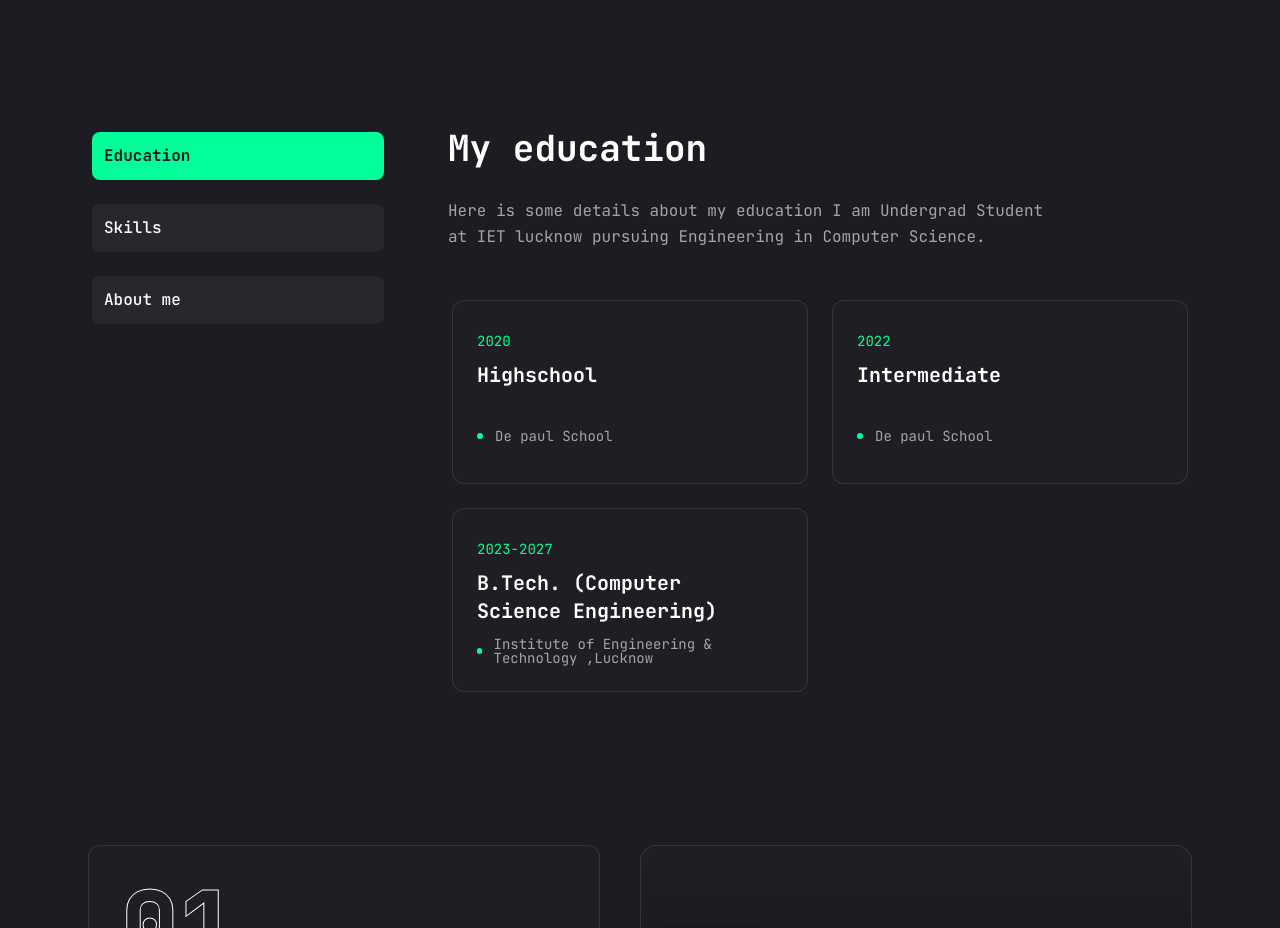
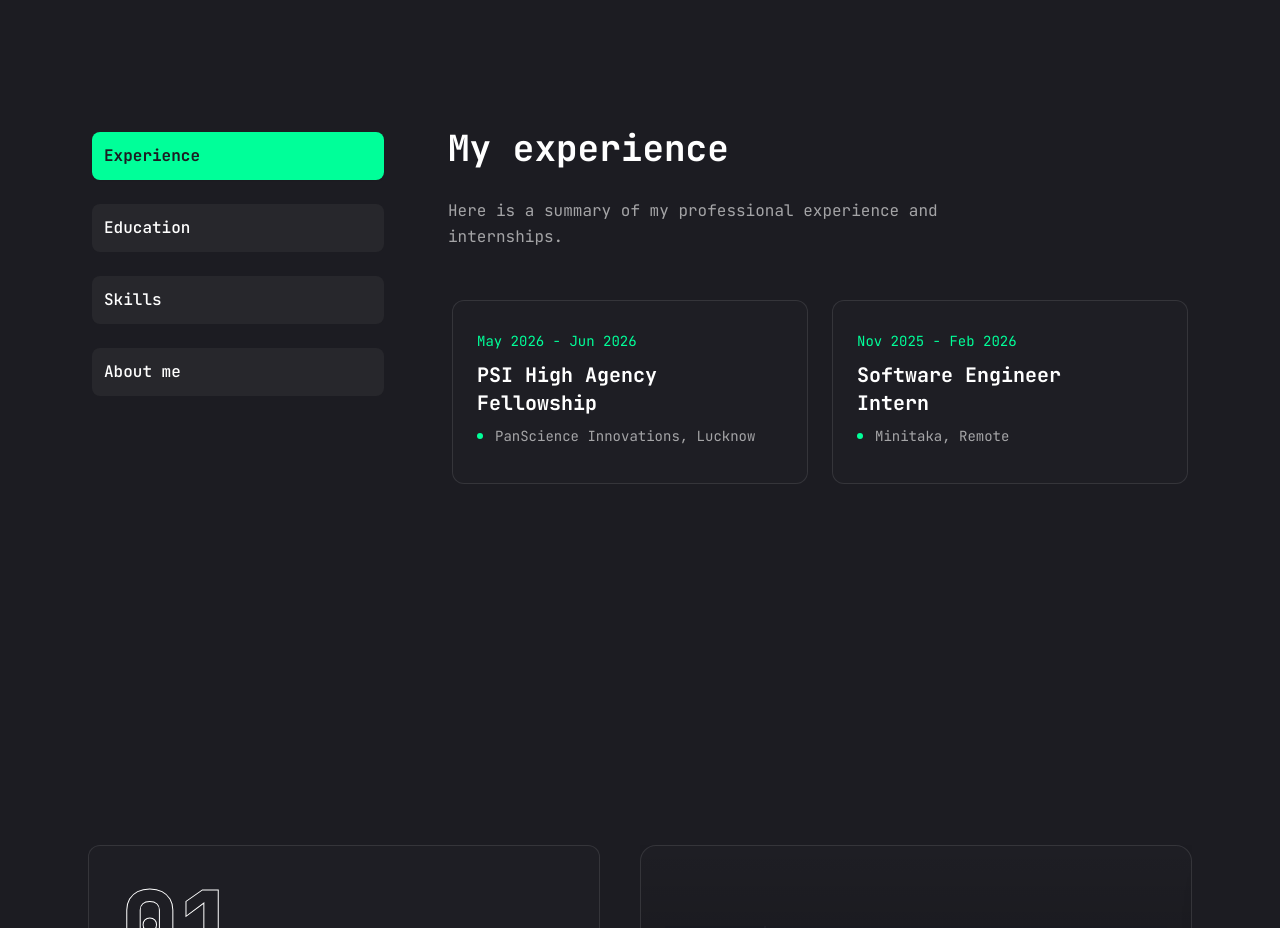
Before and after one commit to ShivanshKaushik007/Shivansh, a Next.js app: page / in a window 1280 px wide. Shown: the part 1800-2728 px from the top of the page. Built offline with nearby package versions, Linux system fonts and the light colour scheme.

Commit message:
experience section add

```diff
--- a/components/sections/Resume.jsx
+++ b/components/sections/Resume.jsx
@@ -43,6 +43,25 @@ const about = {
     {
       fieldName: "Languages",
       fieldValue: "English, Hindi",
+    },
+  ],
+};
+
+// experience data
+const experience = {
+  title: "My experience",
+  description:
+    "Here is a summary of my professional experience and internships.",
+  items: [
+    {
+      company: "PanScience Innovations, Lucknow",
+      position: "PSI High Agency Fellowship",
+      duration: "May 2026 - Jun 2026",
+    },
+    {
+      company: "Minitaka, Remote",
+      position: "Software Engineer Intern",
+      duration: "Nov 2025 - Feb 2026",
     },
   ],
 };
@@ -130,10 +149,11 @@ const Resume = () => {
     >
       <div className="container mx-auto px-6 xl:px-12">
         <Tabs
-          defaultValue="education"
+          defaultValue="experience"
           className="flex flex-col xl:flex-row gap-[60px]"
         >
           <TabsList className="flex flex-col w-full max-w-[300px] mx-auto xl:mx-0 gap-6">
+            <TabsTrigger value="experience" className="w-full text-left justify-start">Experience</TabsTrigger>
             <TabsTrigger value="education" className="w-full text-left justify-start">Education</TabsTrigger>
             <TabsTrigger value="skills" className="w-full text-left justify-start">Skills</TabsTrigger>
             <TabsTrigger value="about" className="w-full text-left justify-start">About me</TabsTrigger>
@@ -141,6 +161,40 @@ const Resume = () => {
 
           {/* content */}
           <div className="min-h-[70vh] w-full">
+            {/* experience */}
+            <TabsContent value="experience" className="w-full">
+              <div className="flex flex-col gap-[30px] text-center xl:text-left">
+                <h3 className="text-4xl font-bold">{experience.title}</h3>
+                <p className="max-w-[600px] text-white/60 mx-auto xl:mx-0 leading-relaxed mb-4">
+                  {experience.description}
+                </p>
+                <ScrollArea className="h-[400px]">
+                  <ul className="grid grid-cols-1 lg:grid-cols-2 gap-6 p-1">
+                    {experience.items.map((item, index) => {
+                      return (
+                        <li key={index}>
+                          <SpotlightCard
+                            className="p-6 h-[184px] rounded-xl flex flex-col justify-center items-center lg:items-start gap-1 transition-all duration-300 hover:scale-[1.02]"
+                            spotlightColor="rgba(0, 255, 153, 0.08)"
+                            borderColor="rgba(0, 255, 153, 0.2)"
+                          >
+                            <span className="text-accent font-mono text-sm">{item.duration}</span>
+                            <h3 className="text-xl font-bold max-w-[280px] min-h-[60px] text-center lg:text-left text-white mt-1">
+                              {item.position}
+                            </h3>
+                            <div className="flex items-center gap-3 mt-2">
+                              <span className="w-[6px] h-[6px] rounded-full bg-accent"></span>
+                              <p className="text-white/60 text-sm leading-none">{item.company}</p>
+                            </div>
+                          </SpotlightCard>
+                        </li>
+                      );
+                    })}
+                  </ul>
+                </ScrollArea>
+              </div>
+            </TabsContent>
+
             {/* education */}
             <TabsContent value="education" className="w-full">
               <div className="flex flex-col gap-[30px] text-center xl:text-left">
```
